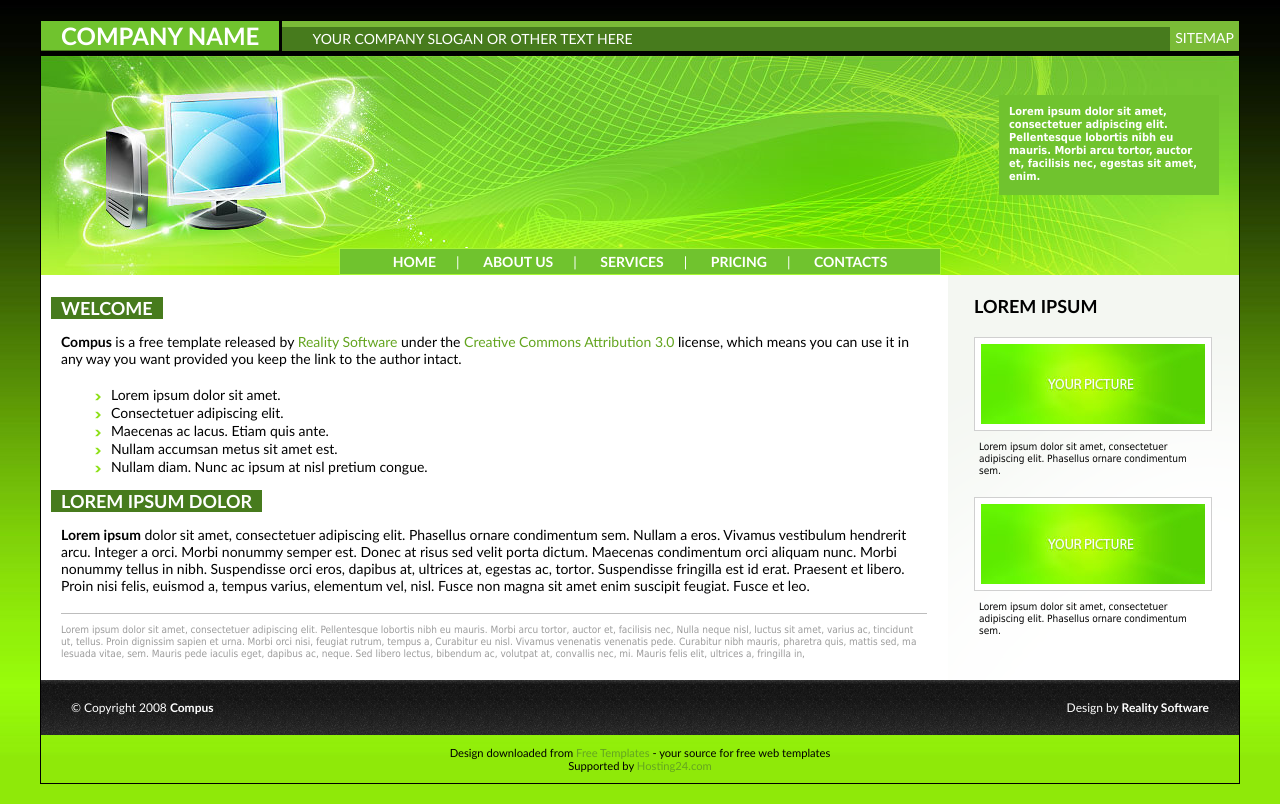
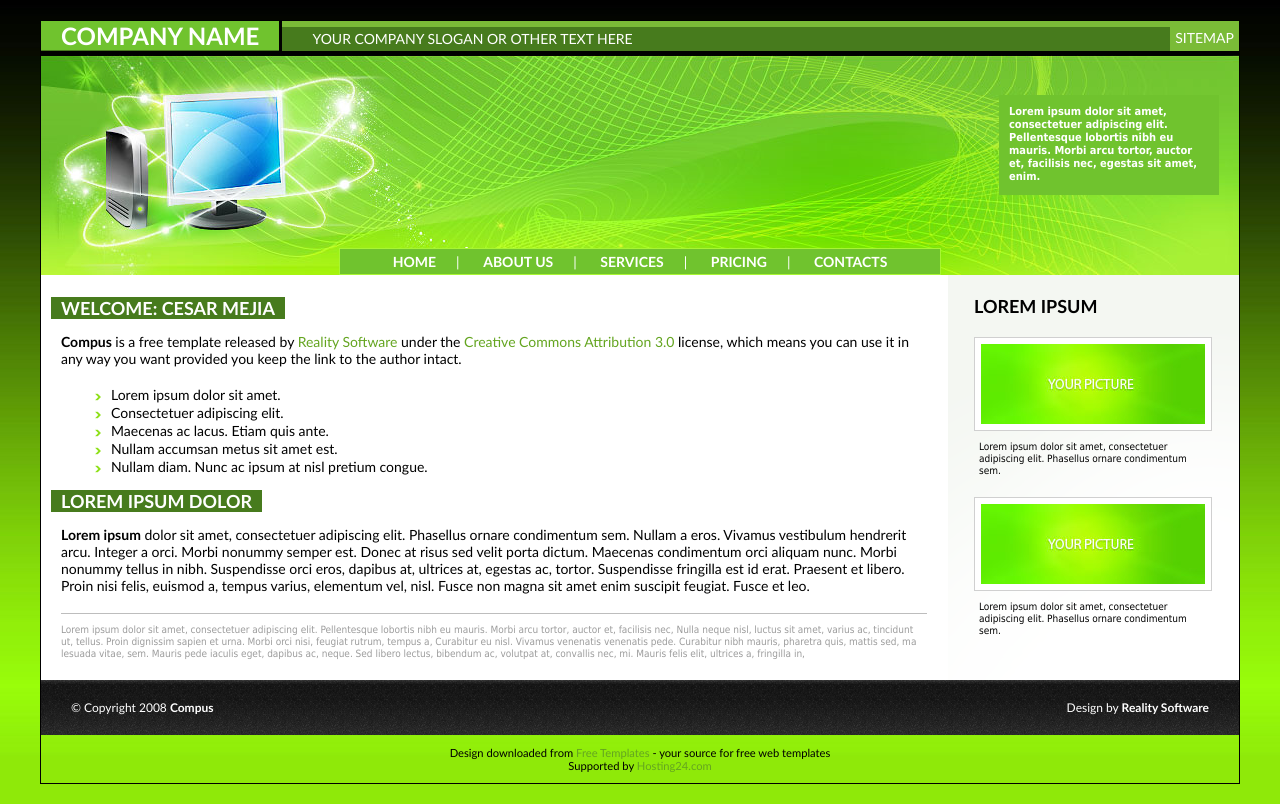
Before and after one commit to cmejia555/dockerImageTest, a plain HTML site: page paginas/index.html in a window 1280 px wide. Drawn offline with Linux system fonts and the light colour scheme.

Commit message:
Change text in webpage

```diff
--- a/paginas/index.html
+++ b/paginas/index.html
@@ -35,7 +35,7 @@ adipiscing elit. Phasellus ornare condimentum sem.</span> </div>
 adipiscing elit. Phasellus ornare condimentum sem.</span> </div>
 </div>
 <div id="text">
-<h1><span>Welcome</span></h1>
+<h1><span>Welcome: Cesar Mejia</span></h1>
 <p><strong>Compus </strong> is a free template
 released by <a href="http://www.realitysoftware.ca">Reality
 Software</a> under the <a href="http://creativecommons.org/licenses/by/3.0/">Creative
```
